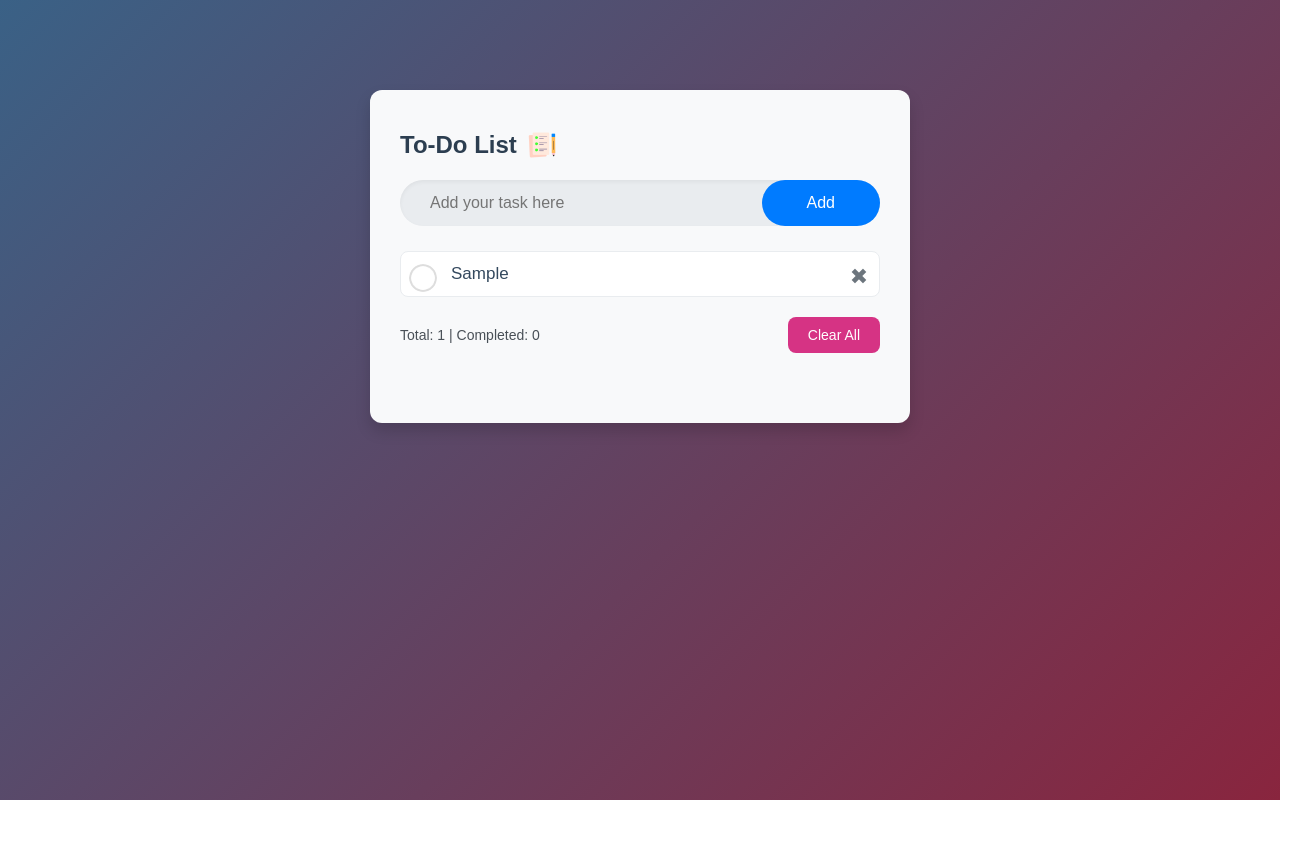
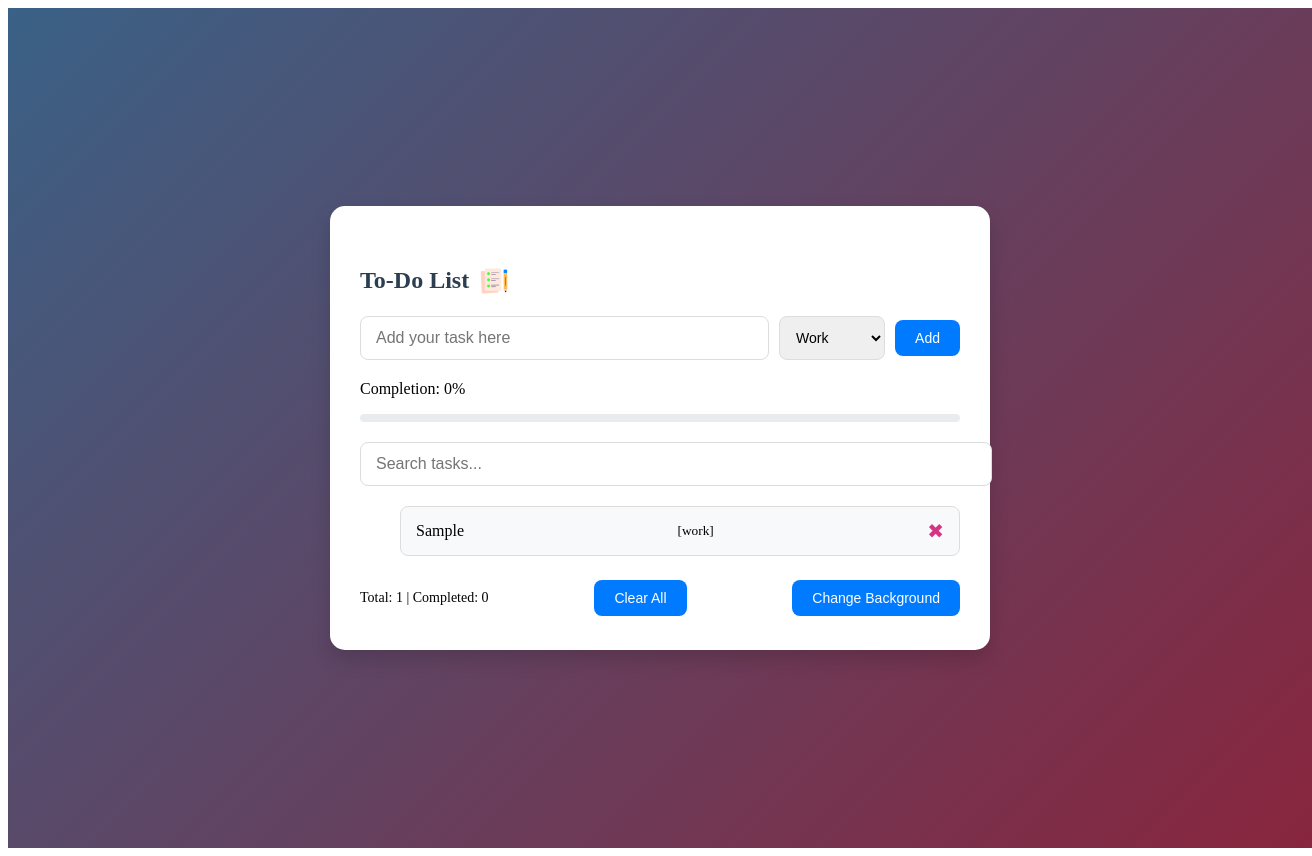
Before and after one commit to Jithendra-Jithu/to-do-list-2, a plain HTML site: page index.html in a window 1280 px wide. Both pictures are taken after typing "Sample" into the empty fields and a click on the button "Add". Shown: the whole page, 1312 px wide, since content can reach past the window. Before the commit the page ends 800 px from the top, so only its background shows below. Drawn offline with Linux system fonts and the light colour scheme.

Commit message:
Third  commit

```diff
--- a/index.html
+++ b/index.html
@@ -4,21 +4,37 @@
     <meta charset="UTF-8">
     <meta http-equiv="X-UA-Compatible" content="IE=edge">
     <meta name="viewport" content="width=device-width, initial-scale=1.0">
-    <title>To-Do List</title>
+    <title>Advanced To-Do List</title>
     <link rel="stylesheet" href="./style/style.css">
 </head>
 <body>
     <div class="container">
         <div class="todo-app">
-            <h2>To-Do List <img src="./images/icon.png"></h2>
+            <h2>To-Do List <img src="./images/icon.png" alt="To-Do Icon"></h2>
             <div class="row">
                 <input type="text" id="input-box" placeholder="Add your task here">
+                <select id="category-select">
+                    <option value="work">Work</option>
+                    <option value="personal">Personal</option>
+                    <option value="shopping">Shopping</option>
+                </select>
                 <button onclick="addTask()">Add</button>
+            </div>
+            <div class="progress-container">
+                <p id="progress-label">Completion: 0%</p>
+                <div class="progress-bar">
+                    <div class="progress"></div>
+                </div>
+            </div>
+            <div class="search-container">
+                <input type="text" id="search-box" placeholder="Search tasks..." oninput="searchTasks()">
             </div>
             <ul id="list-container"></ul>
             <div class="task-footer">
                 <p id="task-counter">Total: 0 | Completed: 0</p>
                 <button onclick="clearTasks()">Clear All</button>
+                <button onclick="changeBackground()">Change Background</button>
+
             </div>
         </div>
     </div>
--- a/script/script.js
+++ b/script/script.js
@@ -1,102 +1,81 @@
 // References
 const inputBox = document.getElementById('input-box');
+const categorySelect = document.getElementById('category-select');
 const listContainer = document.getElementById('list-container');
 const taskCounter = document.getElementById('task-counter');
+const progressBar = document.querySelector('.progress');
+const progressLabel = document.getElementById('progress-label');
 
-// Load tasks from localStorage
-window.onload = () => {
-    loadTasks();
-    updateCounter();
-};
-
-// Add a task
+// Add Task
 function addTask() {
     const taskText = inputBox.value.trim();
+    const category = categorySelect.value;
+
     if (taskText === '') {
         alert('Please enter a task!');
         return;
     }
 
     const taskItem = document.createElement('li');
-    taskItem.textContent = taskText;
+    taskItem.innerHTML = `${taskText} <small>[${category}]</small> <span class="delete-btn" onclick="deleteTask(this)">✖</span>`;
+    taskItem.onclick = toggleComplete;
+    listContainer.appendChild(taskItem);
 
-    const deleteBtn = document.createElement('span');
-    deleteBtn.textContent = '✖';
-    deleteBtn.classList.add('delete-btn');
-    deleteBtn.onclick = () => {
-        taskItem.remove();
-        saveTasks();
-        updateCounter();
-    };
-
-    taskItem.appendChild(deleteBtn);
-    taskItem.onclick = () => {
-        taskItem.classList.toggle('checked');
-        saveTasks();
-        updateCounter();
-    };
-
-    listContainer.appendChild(taskItem);
     inputBox.value = '';
-    saveTasks();
     updateCounter();
+    updateProgress();
 }
 
-// Update task counter
+// Delete Task
+function deleteTask(deleteButton) {
+    deleteButton.parentElement.remove();
+    updateCounter();
+    updateProgress();
+}
+
+// Toggle Completion
+function toggleComplete() {
+    this.classList.toggle('checked');
+    updateCounter();
+    updateProgress();
+}
+
+// Update Counter
 function updateCounter() {
     const totalTasks = listContainer.children.length;
     const completedTasks = document.querySelectorAll('.checked').length;
     taskCounter.textContent = `Total: ${totalTasks} | Completed: ${completedTasks}`;
 }
 
-// Save tasks to localStorage
-function saveTasks() {
-    const tasks = [];
-    listContainer.childNodes.forEach(task => {
-        tasks.push({
-            text: task.textContent.slice(0, -1), // Remove delete button text
-            checked: task.classList.contains('checked'),
-        });
-    });
-    localStorage.setItem('tasks', JSON.stringify(tasks));
+// Update Progress
+function updateProgress() {
+    const totalTasks = listContainer.children.length;
+    const completedTasks = document.querySelectorAll('.checked').length;
+    const progress = totalTasks === 0 ? 0 : (completedTasks / totalTasks) * 100;
+    progressBar.style.width = `${progress}%`;
+    progressLabel.textContent = `Completion: ${Math.round(progress)}%`;
 }
 
-// Load tasks from localStorage
-function loadTasks() {
-    const tasks = JSON.parse(localStorage.getItem('tasks')) || [];
-    tasks.forEach(task => {
-        const taskItem = document.createElement('li');
-        taskItem.textContent = task.text;
+// Change Background
+function changeBackground() {
+    const colors = ['#3a6186', '#89253e', '#4e54c8', '#8f94fb', '#36d1dc'];
+    const randomColor = colors[Math.floor(Math.random() * colors.length)];
+    document.querySelector('.container').style.background = `linear-gradient(135deg, ${randomColor}, ${randomColor})`;
+}
 
-        if (task.checked) {
-            taskItem.classList.add('checked');
-        }
-
-        const deleteBtn = document.createElement('span');
-        deleteBtn.textContent = '✖';
-        deleteBtn.classList.add('delete-btn');
-        deleteBtn.onclick = () => {
-            taskItem.remove();
-            saveTasks();
-            updateCounter();
-        };
-
-        taskItem.appendChild(deleteBtn);
-        taskItem.onclick = () => {
-            taskItem.classList.toggle('checked');
-            saveTasks();
-            updateCounter();
-        };
-
-        listContainer.appendChild(taskItem);
+// Search Tasks
+function searchTasks() {
+    const query = document.getElementById('search-box').value.toLowerCase();
+    Array.from(listContainer.children).forEach(task => {
+        const text = task.textContent.toLowerCase();
+        task.style.display = text.includes(query) ? '' : 'none';
     });
 }
-
-// Clear all tasks
+// Clear All Tasks
 function clearTasks() {
-    if (confirm('Are you sure you want to clear all tasks?')) {
-        listContainer.innerHTML = '';
-        saveTasks();
-        updateCounter();
-    }
+    listContainer.innerHTML = ''; // Remove all tasks from the list
+    inputBox.value = ''; // Clear the input box
+    document.getElementById('search-box').value = ''; // Clear the search box
+    updateCounter(); // Update task counter
+    updateProgress(); // Reset progress bar
 }
--- a/style/style.css
+++ b/style/style.css
@@ -1,4 +1,4 @@
-*{
+{
     margin: 0;
     padding: 0;
     box-sizing: border-box;
@@ -9,23 +9,25 @@
     width: 100%;
     min-height: 100vh;
     background: linear-gradient(135deg, #3a6186, #89253e);
-    padding: 10px;
+    display: flex;
+    justify-content: center;
+    align-items: center;
+    padding: 20px;
 }
 
 .todo-app {
     width: 100%;
-    max-width: 540px;
-    background: #f8f9fa;
-    border-radius: 12px;
-    padding: 40px 30px 70px;
-    margin: 80px auto 20px;
-    box-shadow: 0 8px 15px rgba(0, 0, 0, 0.15);
+    max-width: 600px;
+    background: #ffffff;
+    border-radius: 15px;
+    padding: 40px 30px 30px;
+    box-shadow: 0 10px 20px rgba(0, 0, 0, 0.15);
 }
 
 .todo-app h2 {
-    color: #2c3e50;
     display: flex;
     align-items: center;
+    color: #2c3e50;
     margin-bottom: 20px;
     font-weight: 600;
 }
@@ -39,137 +41,117 @@
     display: flex;
     align-items: center;
     justify-content: space-between;
-    background: #e9ecef;
-    border-radius: 30px;
-    padding-left: 20px;
-    margin-bottom: 25px;
-    box-shadow: inset 0 2px 4px rgba(0, 0, 0, 0.05);
+    margin-bottom: 20px;
 }
 
-input {
+input#input-box {
     flex: 1;
-    border: none;
+    padding: 12px 15px;
+    font-size: 16px;
+    border-radius: 8px;
+    border: 1px solid #ddd;
+    margin-right: 10px;
     outline: none;
-    background: transparent;
-    padding: 10px;
-    font-size: 16px;
-    color: #495057;
+}
+
+select#category-select {
+    padding: 12px;
+    font-size: 14px;
+    border-radius: 8px;
+    border: 1px solid #ddd;
+    outline: none;
+    margin-right: 10px;
 }
 
 button {
+    padding: 10px 20px;
+    font-size: 14px;
+    background: #007bff;
+    color: white;
     border: none;
-    outline: none;
-    background: #007bff;
-    padding: 14px 45px;
-    color: #ffffff;
-    font-size: 16px;
-    font-weight: 500;
-    border-radius: 40px;
+    border-radius: 8px;
     cursor: pointer;
-    transition: background 0.3s ease, transform 0.2s ease;
+    transition: background 0.3s ease;
 }
 
 button:hover {
     background: #0056b3;
-    transform: scale(1.05);
 }
 
-ul li {
+.progress-container {
+    margin-bottom: 20px;
+}
+
+.progress-bar {
+    width: 100%;
+    height: 8px;
+    background: #e9ecef;
+    border-radius: 4px;
+    overflow: hidden;
+    margin-top: 5px;
+}
+
+.progress {
+    height: 100%;
+    width: 0;
+    background: #007bff;
+    transition: width 0.3s ease;
+}
+
+.search-container {
+    margin-bottom: 20px;
+}
+
+.search-container input {
+    width: 100%;
+    padding: 12px 15px;
+    font-size: 16px;
+    border-radius: 8px;
+    border: 1px solid #ddd;
+    outline: none;
+}
+
+ul#list-container li {
     list-style: none;
-    font-size: 17px;
-    user-select: none;
-    cursor: pointer;
-    position: relative;
-    padding: 12px 8px 12px 50px;
-    color: #34495e;
-    background: #ffffff;
-    border: 1px solid #e9ecef;
+    background: #f8f9fa;
+    padding: 12px 15px;
     border-radius: 8px;
     margin-bottom: 10px;
-    transition: background-color 0.3s ease, transform 0.2s ease;
+    display: flex;
+    align-items: center;
+    justify-content: space-between;
+    border: 1px solid #ddd;
+    transition: transform 0.3s ease, background-color 0.3s ease;
 }
 
-ul li:hover {
+ul#list-container li:hover {
+    transform: translateX(5px);
     background-color: #f4f6f8;
-    transform: translateX(5px);
 }
 
-ul li::before {
-    content: '';
-    position: absolute;
-    width: 28px;
-    height: 28px;
-    border-radius: 50%;
-    background-image: url(/images/unchecked.png);
-    background-size: cover;
-    background-position: center;
-    top: 12px;
-    left: 8px;
+ul#list-container li .delete-btn {
+    font-size: 20px;
+    cursor: pointer;
+    color: #d63384;
+    transition: color 0.3s ease;
 }
 
-ul li.checked {
-    text-decoration: line-through;
-    color: #7f8c8d;
-    background: #f8f9fa;
+ul#list-container li .delete-btn:hover {
+    color: #c82373;
 }
 
-ul li.checked::before {
-    background-image: url(/images/checked.png);
-}
-
-ul li span {
-    position: absolute;
-    right: 0;
-    top: 5px;
-    width: 40px;
-    height: 40px;
-    font-size: 22px;
-    color: #6c757d;
-    line-height: 40px;
-    text-align: center;
-    border-radius: 50%;
-    transition: background-color 0.3s ease, color 0.3s ease;
-}
-
-ul li span:hover {
-    background-color: #dee2e6;
-    color: #d63384;
-}
-
-@media (max-width: 400px) {
-    .todo-app {
-        padding: 20px 15px;
-    }
-
-    button {
-        padding: 12px 30px;
-        font-size: 14px;
-    }
-
-    ul li {
-        padding: 10px 6px 10px 40px;
-    }
-}
 .task-footer {
     display: flex;
     justify-content: space-between;
     align-items: center;
     margin-top: 20px;
     font-size: 14px;
-    color: #495057;
 }
 
 .task-footer button {
     padding: 10px 20px;
     font-size: 14px;
-    background: #d63384;
-    color: #fff;
-    border: none;
     border-radius: 8px;
     cursor: pointer;
     transition: background-color 0.3s ease;
 }
-
-.task-footer button:hover {
-    background: #c82373;
-}
```
